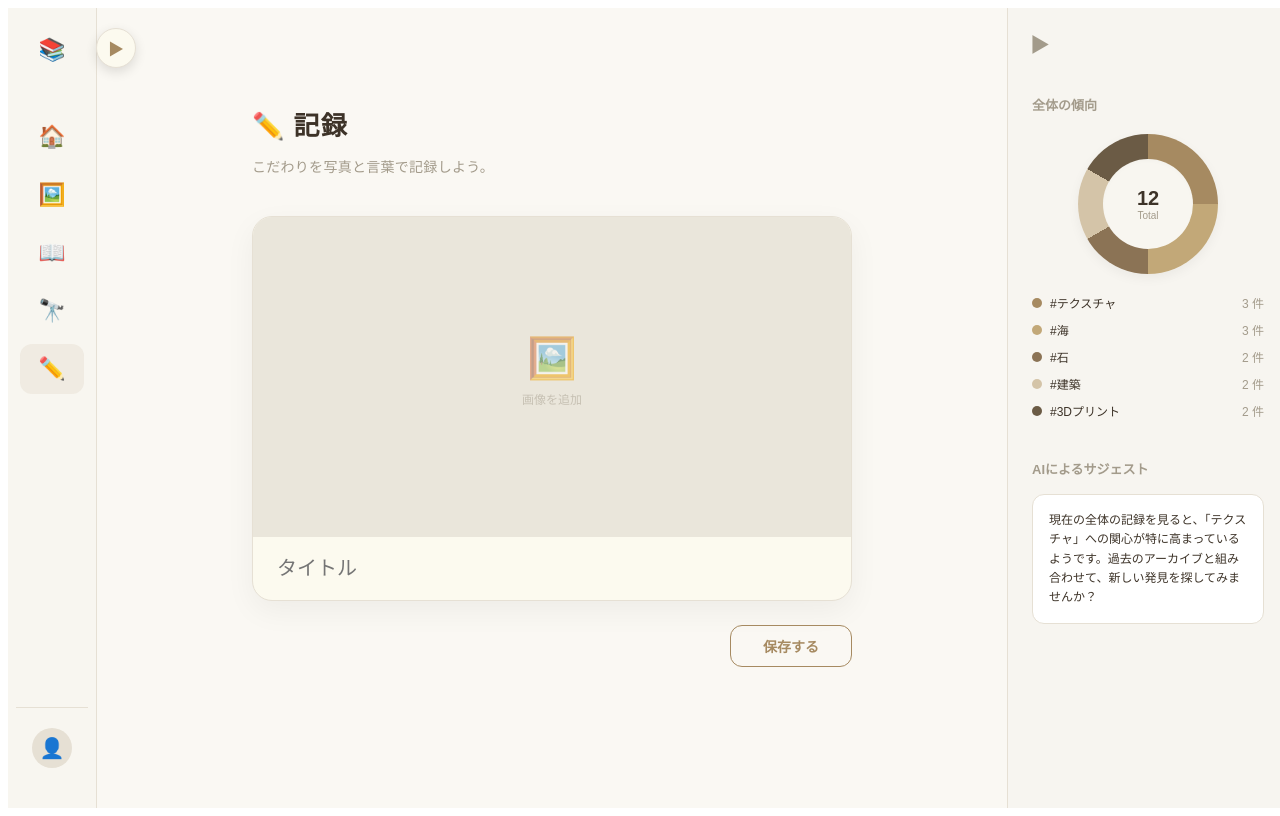
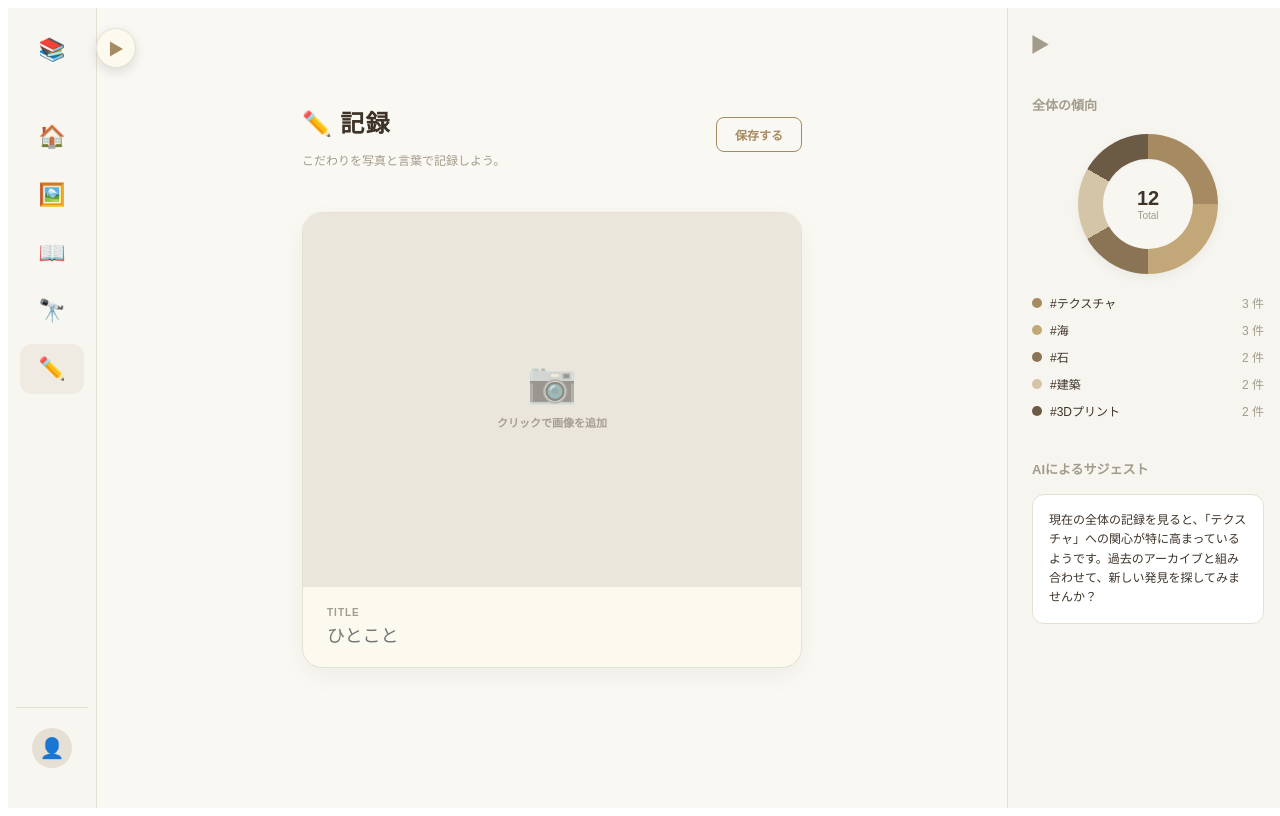
Before and after one commit to gahaha0840-ai/henai, a React (Vite) app: page /record in a window 1280 px wide. Built offline with nearby package versions, Linux system fonts and the light colour scheme.

Commit message:
保存ボタンの仕様を変更

```diff
--- a/src/pages/Record.tsx
+++ b/src/pages/Record.tsx
@@ -18,6 +18,7 @@ export default function Record() {
   const [title, setTitle] = useState("");
   const [url, setUrl] = useState<string | null>(null);
   const [drag, setDrag] = useState(false);
+  const [saved, setSaved] = useState(false); // 保存状態の管理
   const ref = useRef<HTMLInputElement>(null);
 
   const load = (f?: File) => {
@@ -25,45 +26,80 @@ export default function Record() {
     setUrl(URL.createObjectURL(f));
   };
 
+  // 保存処理
+  const handleSave = () => {
+    // ここに保存ロジックを追加可能
+    setSaved(true);
+    setTimeout(() => setSaved(false), 2000);
+  };
+
   return (
     <div
       style={{
         fontFamily: F.sans,
         color: C.text,
-        maxWidth: 600,
+        maxWidth: 500,
         margin: "0 auto",
         padding: "40px 20px",
       }}
     >
       {/* ── ヘッダー ── */}
-      <div style={{ marginBottom: 40 }}>
+      <div
+        style={{
+          display: "flex",
+          alignItems: "center",
+          justifyContent: "space-between",
+          marginBottom: 32,
+        }}
+      >
+        <div>
           <h1
             style={{
               fontFamily: F.serif,
-            fontSize: 26,
+              fontSize: 24,
               fontWeight: "bold",
               letterSpacing: "0.05em",
-            marginBottom: 8,
+              marginBottom: 4,
             }}
           >
             ✏️ 記録
           </h1>
-        <p style={{ fontSize: 14, color: C.sub, letterSpacing: "0.02em" }}>
+          <p style={{ fontSize: 12, color: C.sub, fontFamily: F.sans }}>
             こだわりを写真と言葉で記録しよう。
           </p>
         </div>
 
-      {/* ── メインカード (画像が上、タイトルが下) ── */}
+        {/* 保存ボタン (Zukanの仕様を適用) */}
+        <button
+          onClick={handleSave}
+          style={{
+            padding: "8px 18px",
+            borderRadius: 8,
+            border: `1px solid ${C.accent}`,
+            background: saved ? C.accent : "transparent",
+            color: saved ? "#fff" : C.accent,
+            fontSize: 12,
+            cursor: "pointer",
+            transition: "all .2s",
+            fontFamily: F.sans,
+            fontWeight: "bold",
+          }}
+        >
+          {saved ? "保存済み ✓" : "保存する"}
+        </button>
+      </div>
+
+      {/* ── メインカード ── */}
       <div
         style={{
           background: C.card,
           borderRadius: 20,
           overflow: "hidden",
           border: `1px solid ${C.border}`,
-          boxShadow: "0 10px 30px rgba(0,0,0,0.05)",
+          boxShadow: "0 8px 24px rgba(0,0,0,0.05)",
         }}
       >
-        {/* 上部：画像エリア */}
+        {/* 画像エリア (上) */}
         <div
           onClick={() => !url && ref.current?.click()}
           onDrop={(e) => {
@@ -77,7 +113,7 @@ export default function Record() {
           }}
           onDragLeave={() => setDrag(false)}
           style={{
-            height: 320,
+            aspectRatio: "4/3",
             position: "relative",
             background: drag ? "rgba(166,138,97,.06)" : "#EAE6DB",
             display: "flex",
@@ -105,26 +141,38 @@ export default function Record() {
               </button>
             </>
           ) : (
-            <div style={{ textAlign: "center", opacity: 0.5 }}>
-              <span style={{ fontSize: 40 }}>🖼️</span>
-              <p style={{ fontSize: 12, marginTop: 8, color: C.sub }}>
-                画像を追加
+            <div style={{ textAlign: "center", opacity: 0.4 }}>
+              <span style={{ fontSize: 40 }}>📷</span>
+              <p style={{ fontSize: 11, marginTop: 8, fontWeight: "bold" }}>
+                クリックで画像を追加
               </p>
             </div>
           )}
         </div>
 
-        {/* 下部：タイトル入力 */}
+        {/* タイトル入力エリア (下) */}
         <div style={{ padding: "20px 24px" }}>
+          <label
+            style={{
+              fontSize: 10,
+              color: C.sub,
+              fontWeight: "bold",
+              letterSpacing: "0.1em",
+              display: "block",
+              marginBottom: 8,
+            }}
+          >
+            TITLE
+          </label>
           <input
             value={title}
             onChange={(e) => setTitle(e.target.value)}
-            placeholder="タイトル"
+            placeholder="ひとこと"
             style={{
               width: "100%",
               border: "none",
               background: "transparent",
-              fontSize: 20,
+              fontSize: 18,
               fontFamily: F.serif,
               color: title ? C.text : "#C4BEB3",
               outline: "none",
@@ -141,26 +189,6 @@ export default function Record() {
         style={{ display: "none" }}
         onChange={(e) => load(e.target.files?.[0])}
       />
-
-      {/* 保存ボタンなどのアクション */}
-      <div
-        style={{ marginTop: 24, display: "flex", justifyContent: "flex-end" }}
-      >
-        <button
-          style={{
-            padding: "10px 32px",
-            borderRadius: 12,
-            border: `1px solid ${C.accent}`,
-            background: "transparent",
-            color: C.accent,
-            fontSize: 14,
-            fontWeight: "bold",
-            cursor: "pointer",
-          }}
-        >
-          保存する
-        </button>
-      </div>
     </div>
   );
 }
@@ -169,15 +197,16 @@ const closeBtnStyle: React.CSSProperties = {
   position: "absolute",
   top: 12,
   right: 12,
-  width: 32,
-  height: 32,
+  width: 28,
+  height: 28,
   borderRadius: "50%",
-  background: "rgba(0,0,0,0.5)",
+  background: "rgba(0,0,0,0.4)",
   border: "none",
   color: "#fff",
-  fontSize: 18,
+  fontSize: 16,
   cursor: "pointer",
   display: "flex",
   alignItems: "center",
   justifyContent: "center",
+  backdropFilter: "blur(4px)",
 };
```
Lines whose indentation alone changed are shown as unchanged.
